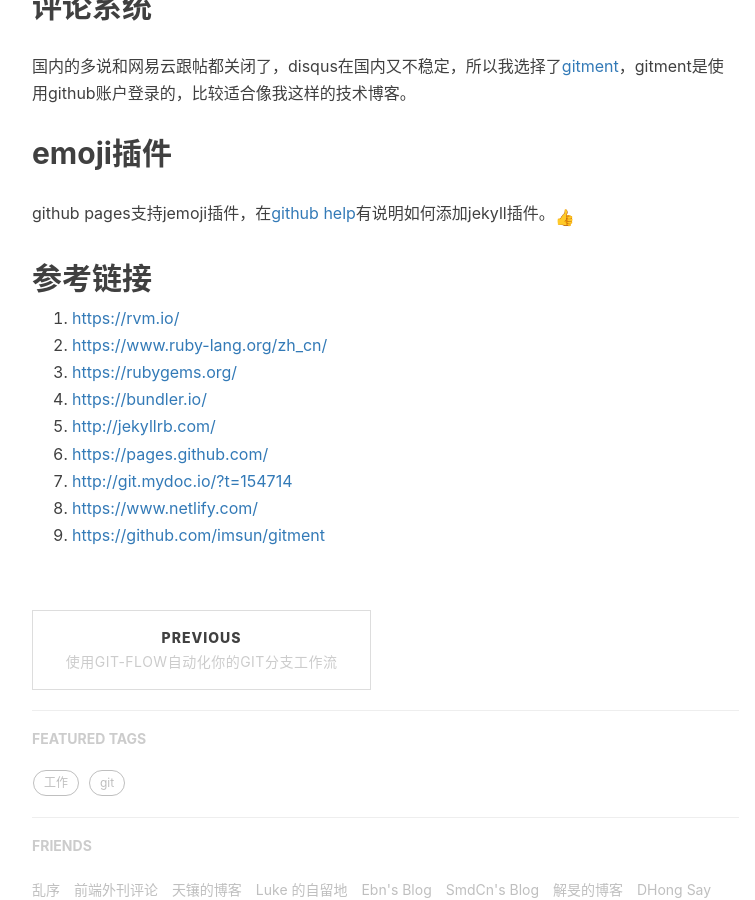
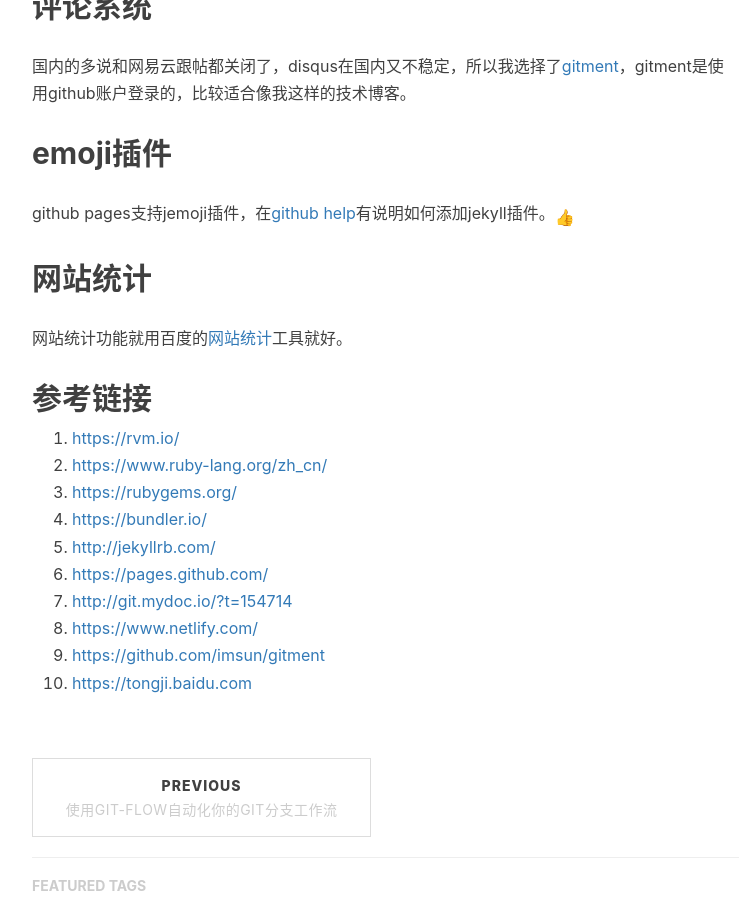
Before and after one commit to raymondoyj/raymondoyj.github.io, a Jekyll site: the page built from _posts/2017-08-15-write-blog-with-jekyll.markdown, in a window 1280 px wide and 900 px high, scrolled down 4483 px. Shown: the whole window, without its empty margins (233-988 px from the left). Built offline with Jekyll 4.4.1, drawn with Linux system fonts in a browser that asks for light colours; nearby versions of some CDN libraries; emoji names are drawn with the system emoji font; comment, search, counter and statistics services are not loaded.

Commit message:
更新博客

```diff
--- a/_posts/2017-08-15-write-blog-with-jekyll.markdown
+++ b/_posts/2017-08-15-write-blog-with-jekyll.markdown
@@ -182,6 +182,10 @@
 
 github pages支持jemoji插件，在[github help][jekyll-plugins]有说明如何添加jekyll插件。:+1:
 
+## 网站统计
+
+网站统计功能就用百度的[网站统计][tongji]工具就好。
+
 ## 参考链接
 
 1. [https://rvm.io/][rvm]
@@ -208,3 +213,4 @@
 [netlify]: https://www.netlify.com/ "netlify"
 [gitment]: https://github.com/imsun/gitment "gitment"
 [jekyll-plugins]: https://help.github.com/articles/configuring-jekyll-plugins/ "jekyll-plugins"
+[tongji]: https://tongji.baidu.com "tongji"
```
Also changed, not shown: other parts of _posts/2017-08-15-write-blog-with-jekyll.markdown (+1 -0 lines).
